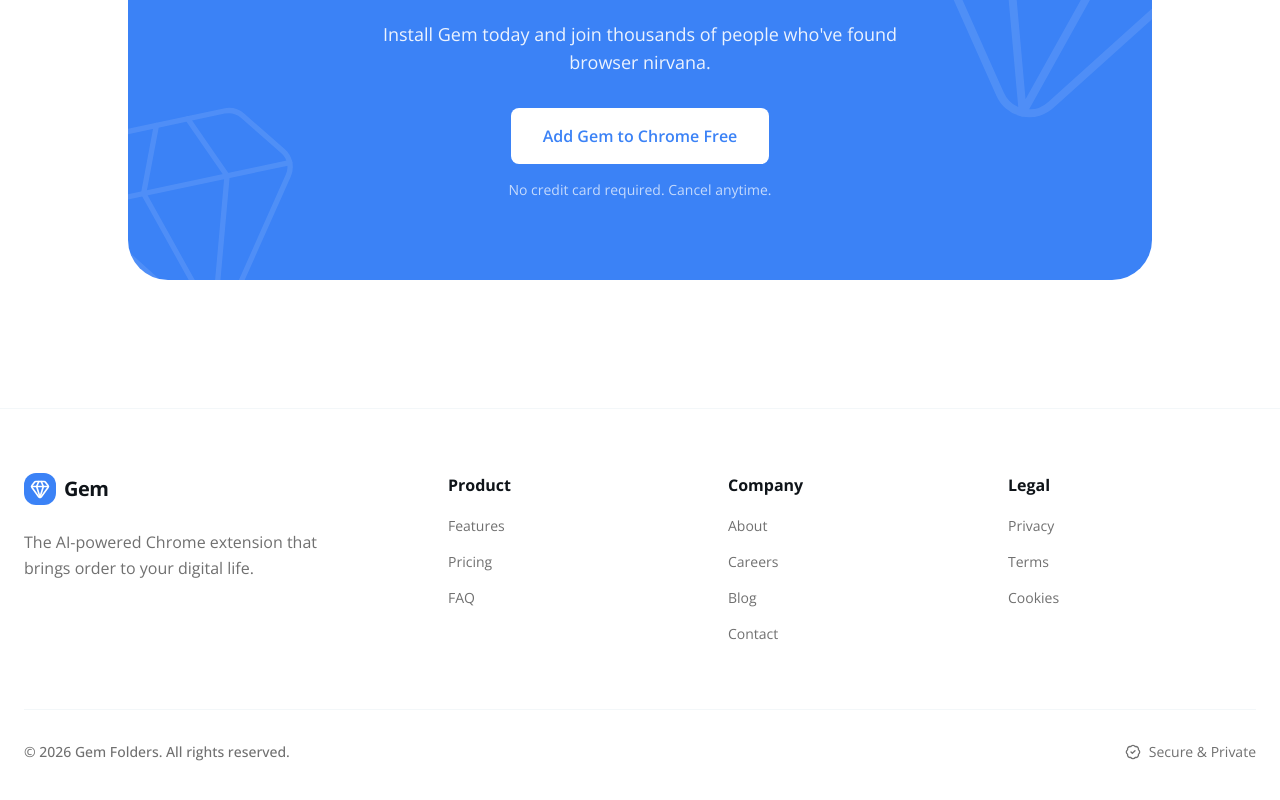
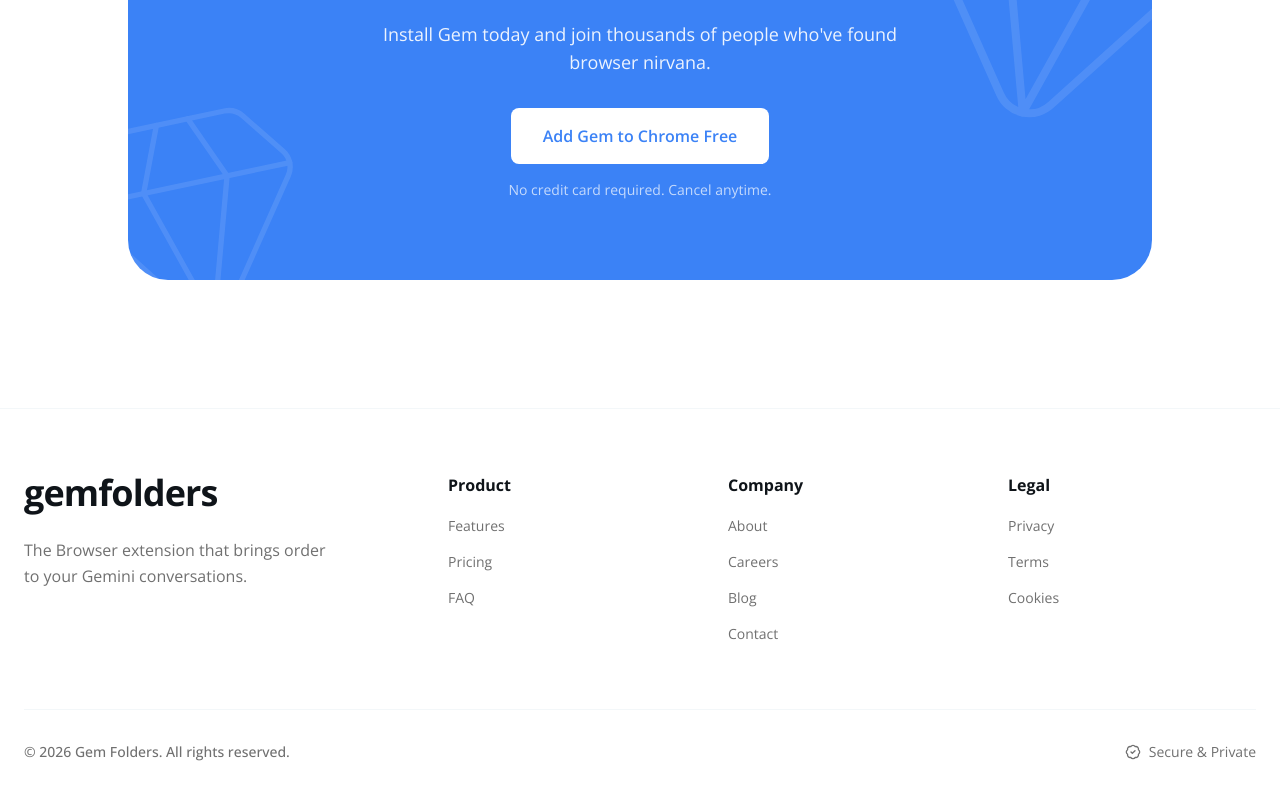
Before and after one commit to emodeth/gemfolders-website, a Next.js app: page / in a window 1280 px wide. Shown: the part 4955-5755 px from the top of the page. Built offline with nearby package versions, Linux system fonts and the light colour scheme.

Commit message:
footer logo changed and footer description changed

```diff
--- a/components/Footer.tsx
+++ b/components/Footer.tsx
@@ -3,6 +3,7 @@
 import Link from "next/link";
 import { footerData } from "@/lib/data";
 import { Gem, Share2, Mail, ShieldCheck, BadgeCheck } from "lucide-react";
+import Logo from "./Logo";
 
 const Footer = () => {
   return (
@@ -10,14 +11,7 @@
       <div className="container mx-auto px-6 max-w-7xl">
         <div className="grid grid-cols-1 md:grid-cols-2 lg:grid-cols-6 gap-10 mb-16">
           <div className="lg:col-span-2 space-y-6">
-            <Link href="/" className="flex items-center gap-2">
-              <div className="bg-primary text-primary-foreground p-1.5 rounded-lg">
-                <Gem className="w-5 h-5" />
-              </div>
-              <span className="text-xl font-bold tracking-tight text-foreground">
-                Gem
-              </span>
-            </Link>
+            <Logo />
             <p className="text-secondary text-base max-w-xs leading-relaxed">
               {footerData.description}
             </p>
--- a/lib/data.tsx
+++ b/lib/data.tsx
@@ -126,7 +126,7 @@
 
 export const footerData = {
   description:
-    "The AI-powered Chrome extension that brings order to your digital life.",
+    "The Browser extension that brings order to your Gemini conversations.",
   copyright: "© 2026 Gem Folders. All rights reserved.",
   columns: [
     {
```
